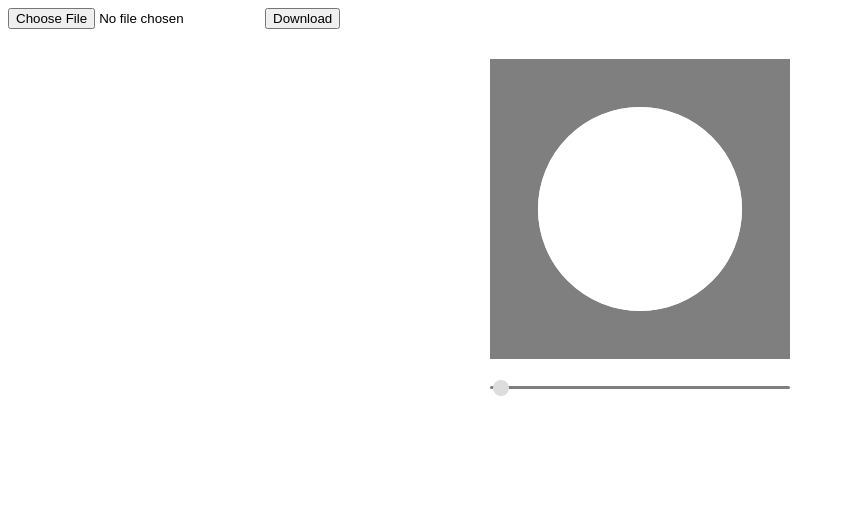
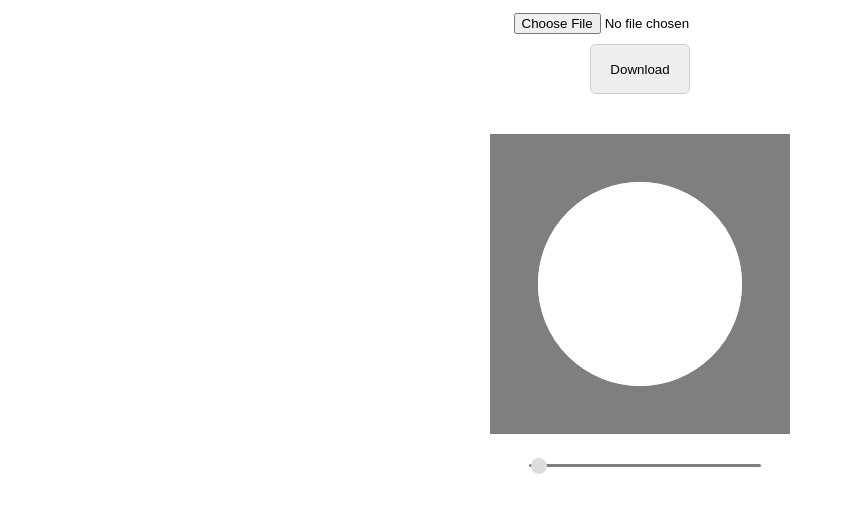
Before and after one commit to mauriciobborges/imagecropper, a plain HTML site: page src/index.html in a window 1280 px wide. Shown: the whole page, without its empty margins (0-845 px from the left). Drawn offline with nearby package versions, Linux system fonts and the light colour scheme.

Commit message:
feat(cropie.css): decorar página.

```diff
--- a/src/index.html
+++ b/src/index.html
@@ -3,8 +3,8 @@
 		<title>Cut Image</title>
 		<link rel="stylesheet" type="text/css" href="/css/croppie.css">
 	</head>
-	<body>
-		<input id="image" type="file" accept="image/*"></input>
+	<body class="flex-container">
+		<input id="image" type="file" accept="image/*" />
 		<button id="download">Download</button>
 		<div id="cropper"></div>
 		<div id="result"</div>
--- a/src/public/css/croppie.css
+++ b/src/public/css/croppie.css
@@ -160,3 +160,22 @@
 	left: 0;
 	width: 100%;
 }
+
+/*******************************************/
+.flex-container {
+	display: flex;
+	flex-direction: column;
+	justify-content: center;
+	align-items: center;
+}
+
+.flex-container * {
+	margin: 5px;
+}
+
+#download {
+	height: 50px;
+	width: 100px;
+	border-radius: 6px;
+	border: 1px solid #ccc;
+}
```
